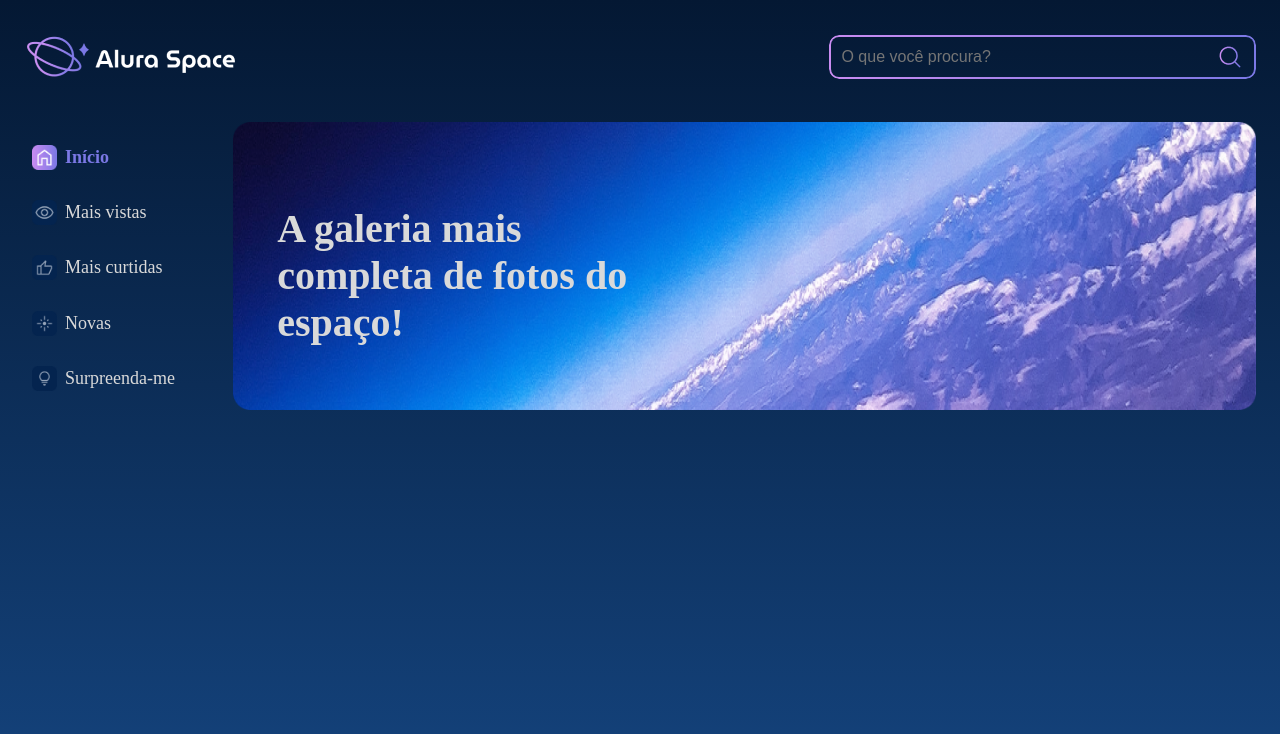
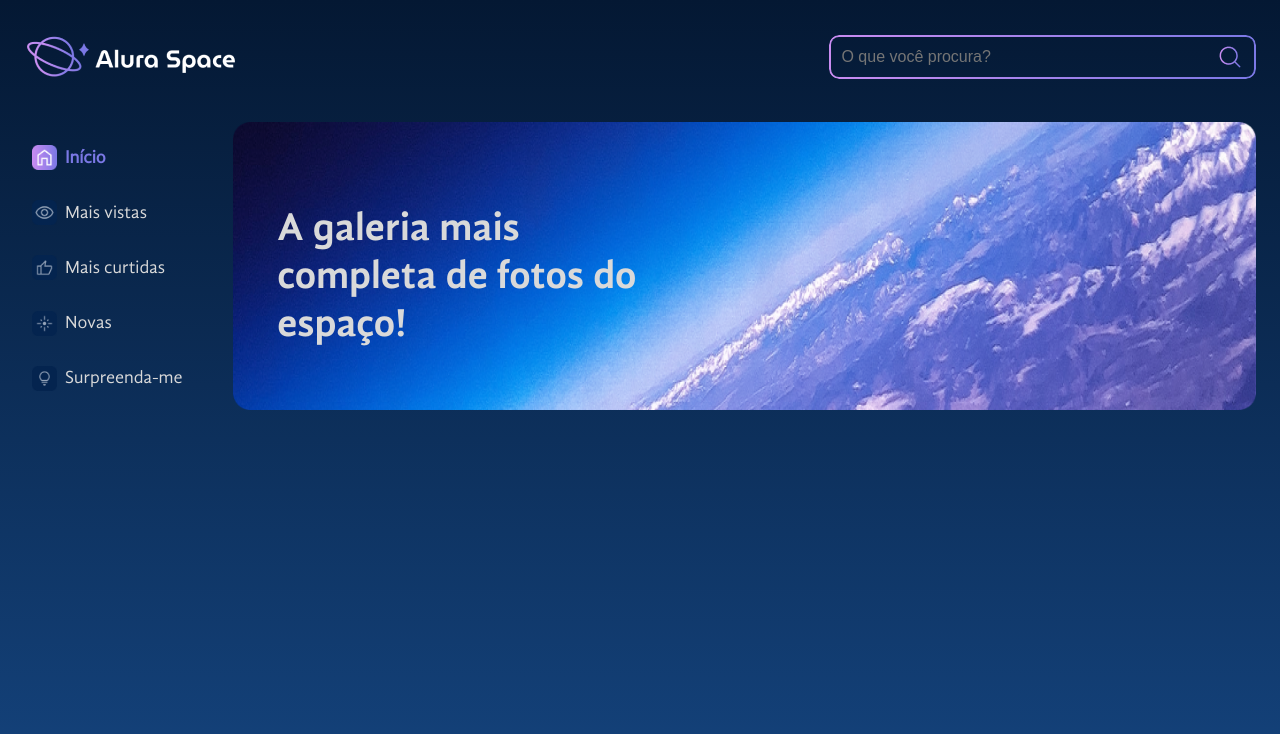
Before and after one commit to alexandrehalas/alura-space, a React (Create React App) app: page / in a window 1280 px wide. Shown: the top 734 px of the page. Built offline with nearby package versions, Linux system fonts and the light colour scheme; the HTML template or start-up script is replaced by a standard one.

Commit message:
Importando fonts e criando variaveis de scss para utilizar na aplicação

```diff
--- a/src/componentes/Banner/Banner.module.scss
+++ b/src/componentes/Banner/Banner.module.scss
@@ -1,3 +1,5 @@
+@import '../../styles/variaveis';
+
 .banner {
     width: 88%;
 
@@ -11,8 +13,9 @@
     h1 {
         position: absolute;
         z-index: 1;
-        color: #d9d9d9;
+        color: $cor-do-texto;
         font-size: 2.5rem;
+        font-family: $fonte-bold;
         width: 401px;
         height: 144px;
         top: 50px;
--- a/src/componentes/Cabecalho/Cabecalho.module.scss
+++ b/src/componentes/Cabecalho/Cabecalho.module.scss
@@ -1,3 +1,5 @@
+@import '../../styles/variaveis';
+
 .cabecalho {
   display: flex;
   justify-content: space-between;
@@ -20,9 +22,9 @@
       border-radius: 10px;
       z-index: -1;
       border: 2px solid transparent;
-        background: linear-gradient(to right, #c98cf1, #7b78e5) border-box;
-        -webkit-mask: linear-gradient(#fff 0 0) padding-box,
-          linear-gradient(#fff 0 0);
+      background: linear-gradient(to right, $rosa, $roxo) border-box;
+      -webkit-mask: linear-gradient($branco 0 0) padding-box,
+        linear-gradient($branco 0 0);
       -webkit-mask-composite: xor;
       mask-composite: exclude;
     }
@@ -31,7 +33,7 @@
   &__input {
     width: 80%;
     height: 30px;
-      color: #d9d9d9;
+    color: $cor-do-texto;
     font-size: 1rem;
     border: none;
     background-color: transparent;
--- a/src/componentes/Menu/Menu.module.scss
+++ b/src/componentes/Menu/Menu.module.scss
@@ -1,3 +1,5 @@
+@import '../../styles/variaveis';
+
 .menu {
   width: 18%;
 
@@ -19,8 +21,8 @@
     &:first-child {
       a {
         font-weight: 700;
-          color: #7b78e5;
-          font-family: "GandhiSansRegular";
+        color: $roxo;
+        font-family: $fonte-normal;
       }
     }
   }
@@ -35,7 +37,7 @@
   a {
     text-decoration: none;
     font-size: 1.125rem;
-      color: #d9d9d9;
-      font-family: "GandhiSansRegular"
+    color: $cor-do-texto;
+    font-family: $fonte-normal;
   }
 }
--- a/src/index.js
+++ b/src/index.js
@@ -1,6 +1,8 @@
 import React from 'react';
 import ReactDOM from 'react-dom/client';
 import App from './App';
+import './assets/fontes/GandhiSans-Bold.otf';
+import './assets/fontes/GandhiSans-Regular.otf';
 
 const root = ReactDOM.createRoot(document.getElementById('root'));
 root.render(
--- /dev/null
+++ b/src/styles/_variaveis.scss
@@ -0,0 +1,13 @@
+//Tipografia
+$fonte-normal: "GandhiSansRegular";
+$fonte-bold: "GandhiSansBold";
+//Cores
+$cor-do-texto: #d9d9d9;
+$azul-escuro: #041833;
+$azul-claro: #154580;
+$azul-rodape: #04244f;
+$rosa: #c98cf1;
+$roxo: #7b78e5;
+$cinza-claro: #9d9d9d;
+$tag-color: rgba(148, 163, 184, 0.3);
+$branco: #fff;
--- a/src/styles/estilosGlobais.scss
+++ b/src/styles/estilosGlobais.scss
@@ -1,10 +1,11 @@
 @import-normalize;
+@import './variaveis';
 
 body {
     margin: 0;
     padding: 0;
     min-height: 100vh;
-    background-image: linear-gradient(#041833, #154580);
+    background-image: linear-gradient($azul-escuro, $azul-claro);
     box-sizing: border-box;
 }
 
@@ -13,10 +14,26 @@
 }
 
 body::-webkit-scrollbar-track {
-    background: linear-gradient(#041833, #154580);
+    background: linear-gradient($azul-escuro, $azul-claro);
 }
 
 body::-webkit-scrollbar-thumb {
-    background-color: #154580;
+    background-color: $azul-claro;
     border-radius: 20px;
 }
+
+@font-face {
+    font-family: "GandhiSansRegular";
+    src: local("GandhiSansRegular"),
+        url("../assets/fontes/GandhiSans-Regular.otf") format("truetype");
+    font-weight: 500;
+    display: swap;
+}
+
+@font-face {
+    font-family: "GandhiSansBold";
+    src: local("GandhiSansBold"),
+        url("../assets/fontes/GandhiSans-Bold.otf") format("truetype");
+    font-weight: 700;
+    display: swap;
+}
```
Also changed, not shown: src/assets/fontes/GandhiSans-Bold.otf (added), src/assets/fontes/GandhiSans-Regular.otf (added). Lines whose indentation alone changed are shown as unchanged.
